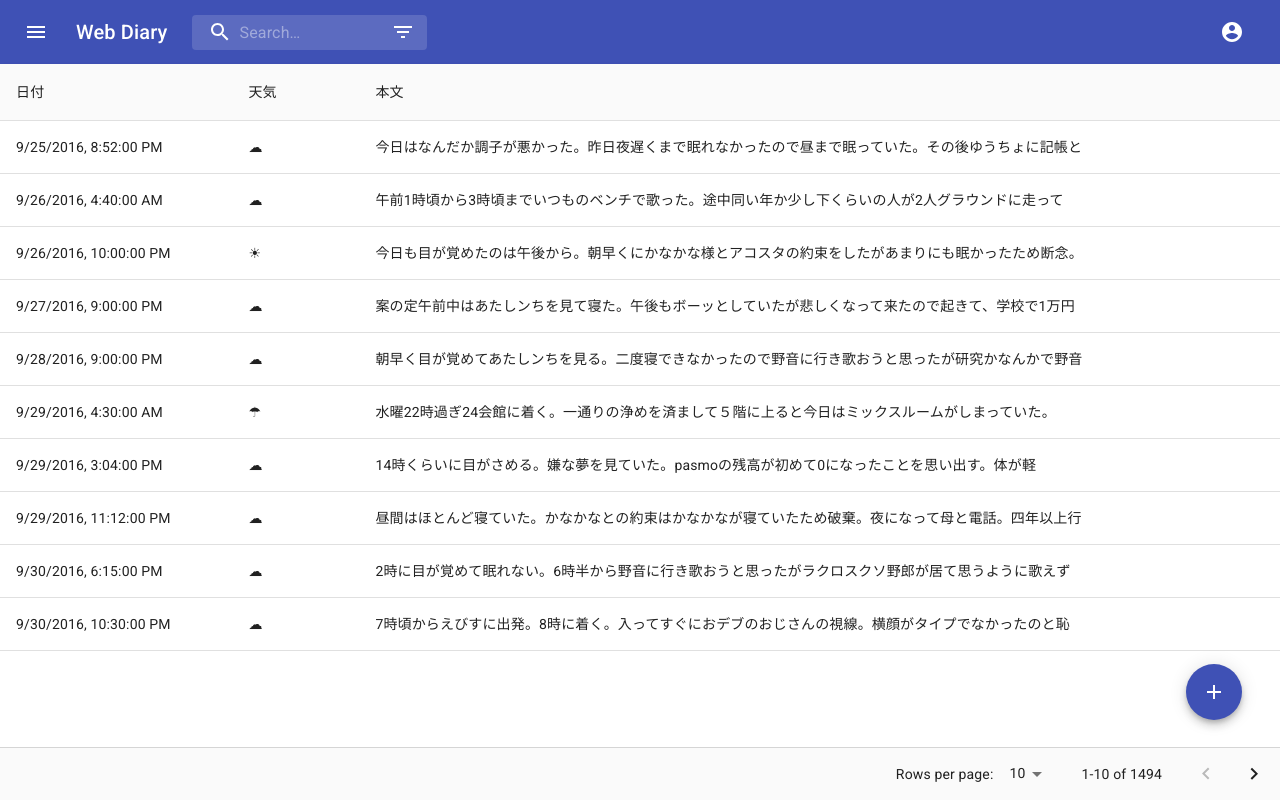
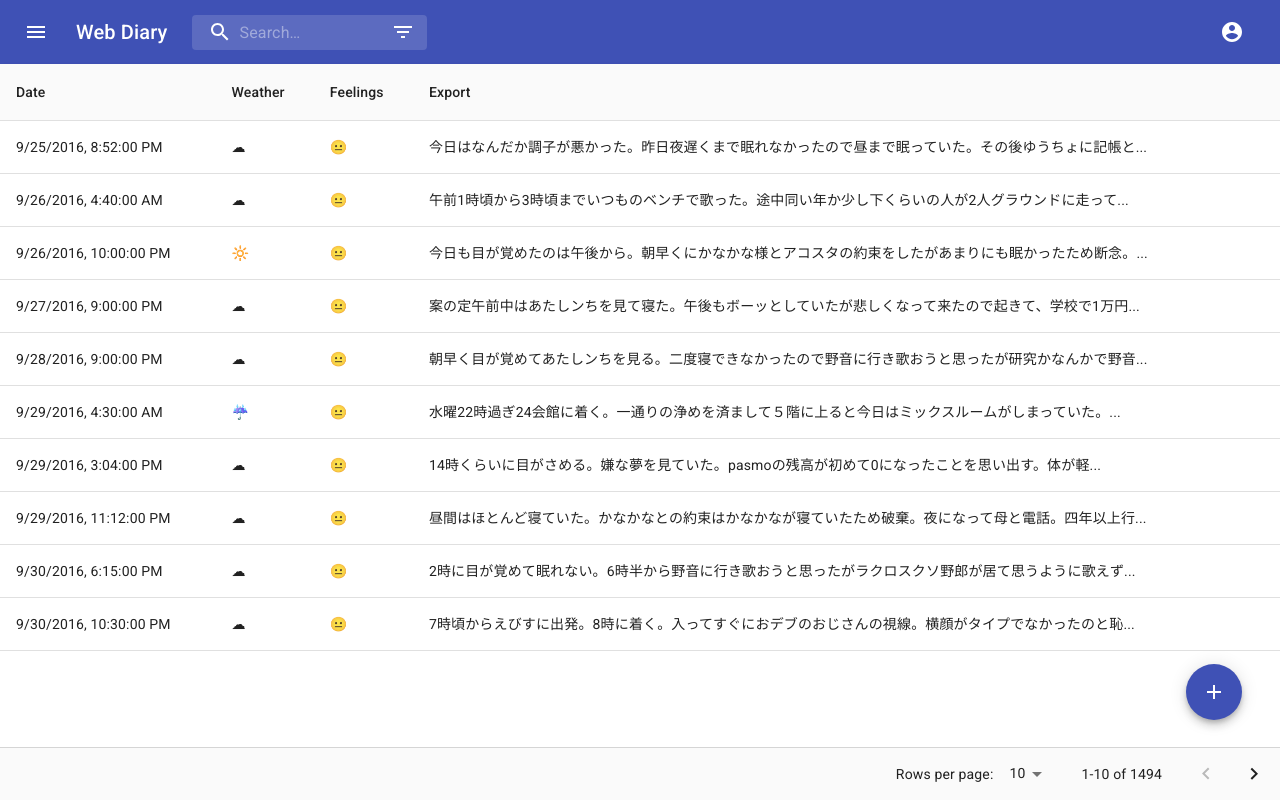
Before and after one commit to K-Nuton/diary_front, a React (Create React App) app: page / in a window 1280 px wide. Built offline with nearby package versions, Linux system fonts and the light colour scheme.

Commit message:
feelingを表示に追加 jsonのパース方法の修正

```diff
--- a/src/components/DiaryList.tsx
+++ b/src/components/DiaryList.tsx
@@ -12,60 +12,22 @@ import TableRow from '@material-ui/core/TableRow';
 
 import DiaryModal from './DiaryModal';
 
-interface Column {
-  id: 'date' | 'wheather' | 'text';
+import { Diary, RawDiary, decodeWheather, decodeFeeling } from '../model/Diary';
+
+type Column = {
+  id: 'date' | 'wheather' | 'feeling' | 'text';
   label: string;
   minWidth?: number;
-  align?: 'right';
-  format?: (value: string) => string;
-}
+  align?: 'center';
+  format?: (value: any) => string;
+};
 
 const columns: Column[] = [
-  { id: 'date', label: '日付', minWidth: 10 },
-  { id: 'wheather', label: '天気', minWidth: 70 },
-  { id: 'text', label: '本文', minWidth: 170, format: (value: string) => value.slice(0, 50) }
+  { id: 'date', label: 'Date', minWidth: 20, format: (value: Date) => value.toLocaleString() },
+  { id: 'wheather', label: 'Weather', minWidth: 20, format: (value: number) => decodeWheather(value) },
+  { id: 'feeling', label: 'Feelings', minWidth: 20, format: (value: number) => decodeFeeling(value) },
+  { id: 'text', label: 'Export', minWidth: 170, format: (value: string) => value.slice(0, 50) + '...' }
 ];
-
-type RawDiary = {
-  date: string,
-  wheather: number,
-  text: string
-};
-type Diary = {
-  date: string,
-  wheather: string,
-  text: string
-};
-function createRow({ date, wheather, text }: RawDiary): Diary {
-  date = new Date(date).toLocaleString();
-  let tempW: string = '';
-  switch(wheather) {
-    case 0:
-      tempW = '☀';
-      break;
-    case 1:
-      tempW = '☁';
-      break;
-    case 2:
-      tempW = '☂';
-      break;
-    case 3:
-      tempW = '⚡';
-      break;
-    case 4:
-      tempW = '⛄';
-      break;
-    case 5:
-      tempW = '🌬';
-      break;
-    default:
-      tempW = '☀';
-  }
-
-  return {
-    date, wheather: tempW, text
-  }
-}
 
 const useStyles = makeStyles({
   root: {
@@ -87,6 +49,26 @@ const useStyles = makeStyles({
   }
 });
 
+function createRow({
+  inner_user_id,
+  diary_id,
+  date,
+  update_date,
+  wheather,
+  feeling,
+  text
+ }: RawDiary): Diary {
+  return {
+    inner_user_id,
+    diary_id,
+    date: new Date(date),
+    update_date: new Date(update_date),
+    wheather,
+    feeling,
+    text
+  };
+}
+
 export default function DiaryList() {
   const classes = useStyles();
   const [page, setPage] = useState(0);
@@ -98,8 +80,8 @@ export default function DiaryList() {
   useEffect(() => {
     (async () => {
       const res: Response = await fetch('../1000.json');
-      const rawDiaries: RawDiary[] = (await res.json()).diaries;
-      setRow(rawDiaries.map(createRow));
+      const diaries: RawDiary[] = (await res.json()).diaries;
+      setRow(diaries.map(createRow));
     })();
   }, []);
 
@@ -136,7 +118,7 @@ export default function DiaryList() {
               return (
                 <TableRow
                   className={classes.row}
-                  key={row.date}
+                  key={row.diary_id}
                   hover
                   role="checkbox"
                   tabIndex={-1}
@@ -169,7 +151,7 @@ export default function DiaryList() {
         onChangePage={handleChangePage}
         onChangeRowsPerPage={handleChangeRowsPerPage}
       />
-      <DiaryModal diary={selected} isOpen={open} onClose={handleModalClose}/>
+      <DiaryModal diary={selected} open={open} onClose={handleModalClose}/>
     </Paper>
   );
 }
--- a/src/components/DiaryModal.tsx
+++ b/src/components/DiaryModal.tsx
@@ -10,6 +10,17 @@ import NavigationIcon from '@material-ui/icons/Navigation';
 import CloseIcon from '@material-ui/icons/Close';
 import IconButton from '@material-ui/core/IconButton';
 import DeleteIcon from '@material-ui/icons/Delete';
+
+import {
+  Diary, Wheather, Feeling, decodeWheather, decodeFeeling
+} from '../model/Diary';
+
+const emptyDiary: Diary = {
+  date: new Date(),
+  wheather: Wheather.SUNNY,
+  feeling: Feeling.HAPPY,
+  text: ''
+};
 
 const useStyles = makeStyles((theme: Theme) =>
   createStyles({
@@ -64,17 +75,12 @@ const useStyles = makeStyles((theme: Theme) =>
   }),
 );
 
-type Diary = {
-  date: string;
-  wheather: string;
-  text: string;
-};
 type DiaryModal = {
   diary: Diary | null;
-  isOpen: boolean;
+  open: boolean;
   onClose: () => void;
 }
-export default function DiaryModal({ diary, isOpen, onClose }: DiaryModal): JSX.Element {
+export default function DiaryModal({ diary, open, onClose }: DiaryModal): JSX.Element {
   const classes = useStyles();
   const [edit, setEdit] = useState(false);
 
@@ -87,19 +93,15 @@ export default function DiaryModal({ diary, isOpen, onClose }: DiaryModal): JSX.
   const exitEdit = useCallback(() => setEdit(false), []);
 
   const normalBody = (
-    <TestBody
-      date={diary ? diary.date : ''}
-      wheather={diary ? diary.wheather : new Date().toISOString()}
-      text={diary ? diary.text : ''}
+    <ViewBody
+      diary={diary ? diary : emptyDiary}
       onClick={enterEdit}
     />
   );
 
   const editBody = (
-    <TestEditBody
-      date={diary ? diary.date : ''}
-      wheather={diary ? diary.wheather : new Date().toISOString()}
-      text={diary ? diary.text : ''}
+    <EditBody
+      diary={diary ? diary : emptyDiary}
       onClose={exitEdit}
     />
   );
@@ -110,7 +112,7 @@ export default function DiaryModal({ diary, isOpen, onClose }: DiaryModal): JSX.
       aria-describedby='transition-modal-description'
       disableBackdropClick={edit}
       className={classes.modal}
-      open={isOpen}
+      open={open}
       onClose={handleClose}
       closeAfterTransition
       BackdropComponent={Backdrop}
@@ -119,7 +121,7 @@ export default function DiaryModal({ diary, isOpen, onClose }: DiaryModal): JSX.
       }}
     >
       <>
-      <Fade in={isOpen}>
+      <Fade in={open}>
         {edit ? editBody : normalBody}
       </Fade>
       </>
@@ -127,19 +129,17 @@ export default function DiaryModal({ diary, isOpen, onClose }: DiaryModal): JSX.
   );
 }
 
-type Normal = {
-  date: string,
-  wheather: string,
-  text: string,
-  onClick: () => void
+type ViewBody = {
+  diary: Diary;
+  onClick: () => void;
 }
-export function TestBody({ date, wheather, text, onClick }: Normal) {
+export function ViewBody({ diary, onClick }: ViewBody) {
   const classes = useStyles();
 
   return (
     <div className={classes.paper}>
-      <h2 id='transition-modal-title'>{date + " " + wheather}</h2>
-      <p id='transition-modal-description' className={classes.textOverFlow}>{text}</p>
+      <h2 id='transition-modal-title'>{diary.date.toLocaleString() + " " + decodeWheather(diary.wheather) + " " + decodeFeeling(diary.feeling)}</h2>
+      <p id='transition-modal-description' className={classes.textOverFlow}>{diary.text}</p>
       <div className={classes.enterEdit}>
         <Fab color="secondary" aria-label="edit" size='medium' onClick={onClick}>
           <EditIcon />
@@ -149,23 +149,21 @@ export function TestBody({ date, wheather, text, onClick }: Normal) {
   );
 }
 
-type Edit = {
-  date: string;
-  wheather: string;
-  text: string;
+type EditBody = {
+  diary: Diary;
   onClose: () => void;
 }
-export function TestEditBody({date, wheather, text, onClose}: Edit) {
+export function EditBody({diary, onClose}: EditBody) {
   const classes = useStyles();
-  const [stateDate, setDate] = useState(new Date(date));
+  const [date, setDate] = useState(diary.date);
   const handleDateChange = useCallback((date) => setDate(date), []);
 
-  const [wSelect, setWheather] = useState(0);
+  const [wheather, setWheather] = useState(diary.wheather);
   const handleWChange = (event: React.ChangeEvent<{ value: unknown }>) => {
     setWheather(event.target.value as number);
   };
 
-  const [feeling, setFeeling] = useState(0);
+  const [feeling, setFeeling] = useState(diary.feeling);
   const handleFChange = (event: React.ChangeEvent<{ value: unknown }>) => {
     setFeeling(event.target.value as number);
   };
@@ -173,7 +171,7 @@ export function TestEditBody({date, wheather, text, onClose}: Edit) {
   return (
     <div className={classes.paper}>
       <DateTimePicker
-        value={stateDate}
+        value={date}
         variant='inline'
         onChange={handleDateChange}
         ampm={false}
@@ -182,26 +180,26 @@ export function TestEditBody({date, wheather, text, onClose}: Edit) {
       />
       <FormControl >
         <Select
-          value={wSelect}
+          value={wheather}
           onChange={handleWChange}
         >
-          <MenuItem value={0}>
-            <span role='img' aria-label='sunny'>🔆</span>
+          <MenuItem value={Wheather.SUNNY}>
+            <span role='img' aria-label='sunny'>{decodeWheather(Wheather.SUNNY)}</span>
           </MenuItem>
-          <MenuItem value={1}>
-            <span role='img' aria-label='cloudy'>☁</span>
+          <MenuItem value={Wheather.CLOUDY}>
+            <span role='img' aria-label='cloudy'>{decodeWheather(Wheather.CLOUDY)}</span>
           </MenuItem>
-          <MenuItem value={2}>
-            <span role='img' aria-label='rainy'>☔</span>
+          <MenuItem value={Wheather.RAINY}>
+            <span role='img' aria-label='rainy'>{decodeWheather(Wheather.RAINY)}</span>
           </MenuItem>
-          <MenuItem value={3}>
-            <span role='img' aria-label='thunder'>⚡</span>
+          <MenuItem value={Wheather.THUNDER}>
+            <span role='img' aria-label='thunder'>{decodeWheather(Wheather.THUNDER)}</span>
           </MenuItem>
-          <MenuItem value={4}>
-            <span role='img' aria-label='snow'>⛄</span>
+          <MenuItem value={Wheather.SNOW}>
+            <span role='img' aria-label='snow'>{decodeWheather(Wheather.SNOW)}</span>
           </MenuItem>
-          <MenuItem value={5}>
-            <span role='img' aria-label='wind'>🌀</span>
+          <MenuItem value={Wheather.WIND}>
+            <span role='img' aria-label='wind'>{decodeWheather(Wheather.WIND)}</span>
           </MenuItem>
         </Select>
       </FormControl>
@@ -210,27 +208,27 @@ export function TestEditBody({date, wheather, text, onClose}: Edit) {
           value={feeling}
           onChange={handleFChange}
         >
-          <MenuItem value={0}>
-            <span role='img' aria-label='happy'>😀</span>
+          <MenuItem value={Feeling.HAPPY}>
+            <span role='img' aria-label='happy'>{decodeFeeling(Feeling.HAPPY)}</span>
           </MenuItem>
-          <MenuItem value={1}>
-            <span role='img' aria-label='normal'>😐</span>
+          <MenuItem value={Feeling.NORMAL}>
+            <span role='img' aria-label='normal'>{decodeFeeling(Feeling.NORMAL)}</span>
           </MenuItem>
-          <MenuItem value={2}>
-            <span role='img' aria-label='little-bit-sad'>😥</span>
+          <MenuItem value={Feeling.LIT_SAD}>
+            <span role='img' aria-label='little-bit-sad'>{decodeFeeling(Feeling.LIT_SAD)}</span>
           </MenuItem>
-          <MenuItem value={3}>
-            <span role='img' aria-label='sad'>😭</span>
+          <MenuItem value={Feeling.SAD}>
+            <span role='img' aria-label='sad'>{decodeFeeling(Feeling.SAD)}</span>
           </MenuItem>
-          <MenuItem value={4}>
-            <span role='img' aria-label='angry'>😡</span>
+          <MenuItem value={Feeling.ANGRY}>
+            <span role='img' aria-label='angry'>{decodeFeeling(Feeling.ANGRY)}</span>
           </MenuItem>
         </Select>
       </FormControl>
       <InputBase
         className={classes.editTextMargin}
         rows={20}
-        defaultValue={text}
+        defaultValue={diary.text}
         multiline
         fullWidth
         rowsMax={20}
--- /dev/null
+++ b/src/model/Diary.ts
@@ -0,0 +1,76 @@
+export type RawDiary = {
+  inner_user_id: number;
+  diary_id: number;
+  date: string;
+  update_date: string;
+  wheather: number;
+  feeling: number;
+  text: string;
+};
+
+export type Diary = {
+  inner_user_id?: number;
+  diary_id?: number;
+  date: Date;
+  update_date?: Date;
+  wheather: number;
+  feeling: number;
+  text: string;
+};
+
+const Wheather = {
+  SUNNY: 0,
+  CLOUDY: 1,
+  RAINY: 2,
+  THUNDER: 3,
+  SNOW: 4,
+  WIND: 5
+} as const;
+type Wheather = typeof Wheather[keyof typeof Wheather];
+
+function decodeWheather(wheather: number): string {
+  switch(wheather) {
+    case(Wheather.SUNNY):
+      return '🔆';
+    case(Wheather.CLOUDY):
+      return '☁';
+    case(Wheather.RAINY):
+      return '☔';
+    case(Wheather.THUNDER):
+      return '⚡';
+    case(Wheather.SNOW):
+      return '⛄';
+    case(Wheather.WIND):
+      return '🌀';
+    default:
+      return '🔆';
+  };
+}
+
+const Feeling = {
+  HAPPY: 0,
+  NORMAL: 1,
+  LIT_SAD: 2,
+  SAD: 3,
+  ANGRY: 4
+} as const;
+type Feeling = typeof Feeling[keyof typeof Feeling];
+
+function decodeFeeling(feeling: number): string {
+  switch(feeling) {
+    case(Feeling.HAPPY):
+      return '😀';
+    case(Feeling.NORMAL):
+      return '😐';
+    case(Feeling.LIT_SAD):
+      return '😥';
+    case(Feeling.SAD):
+      return '😭';
+    case(Feeling.ANGRY):
+      return '😡';
+    default:
+      return '😀';
+  };
+}
+
+export { Wheather, decodeWheather, Feeling, decodeFeeling };
--- /dev/null
+++ b/src/model/User.ts
@@ -0,0 +1,5 @@
+export type User = {
+  user_name: string;
+  user_id: string;
+  inner_user_id: number;
+};
```
Also changed, not shown: 1 other file (tests, documents, lock files or other folders).
